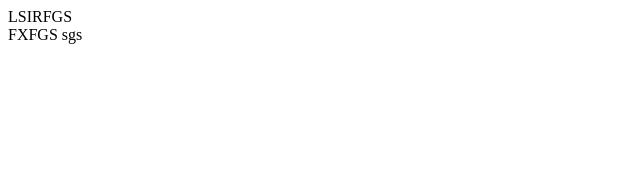
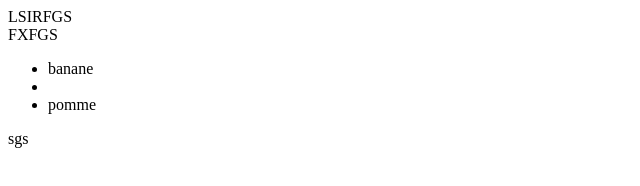
Before and after one commit to ken-raf/first-project, a plain HTML site: page index.html in a window 1280 px wide. Shown: the whole page, without its empty margins (0-640 px from the left). Drawn offline with Linux system fonts and the light colour scheme.

Commit message:
ajout liste dans index.html

```diff
--- a/index.html
+++ b/index.html
@@ -6,5 +6,13 @@
 <body>
 <DIV>LSIRFGS</DIV>
 FXFGS
+<nav>
+  <ul>
+    <li>  banane</li>
+    <li>
+      <li> pomme</li>
+    </li>
+  </ul>
+</nav>
 </body>
 sgs
```
